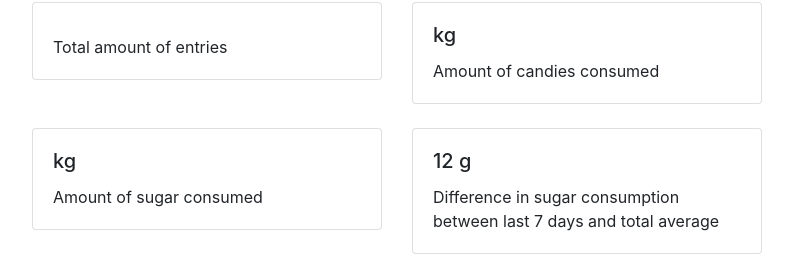
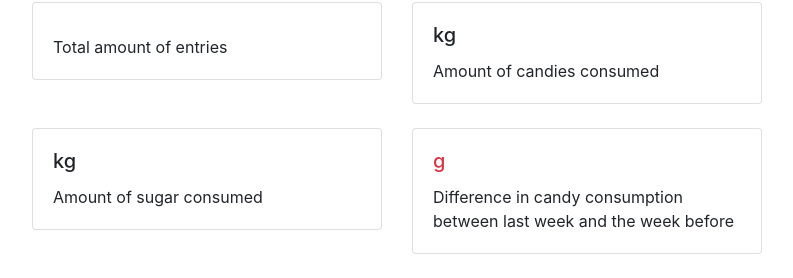
Before and after one commit to tuukkalai/CandyTracker, a Flask app: template templates/diary.html in a window 1280 px wide. Shown: the part 644-922 px from the top of the page, without its empty margins (53-846 px from the left). Run offline with Flask 2, Linux system fonts and the light colour scheme; the template is opened without the code that fills it, so the values that code supplies are empty; a user stored in the database is signed in; some libraries are stand-ins or nearby versions.

Commit message:
Added missing additional stats value

```diff
--- a/entries.py
+++ b/entries.py
@@ -23,7 +23,7 @@ def get_sum_of_days():
 
 def get_additional_user_data():
     user = users.user_id()
-    sql = "SELECT COUNT(e.id) AS count, ROUND(CAST(SUM(c.size) AS NUMERIC)/1000, 2) AS sum, ROUND(CAST(SUM(c.sugar) AS NUMERIC)/1000, 2) AS sugar FROM entries e INNER JOIN candies c ON e.candy_id=c.id WHERE e.user_id=:user"
+    sql = "SELECT COUNT(e.id) AS count, ROUND(CAST(SUM(c.size) AS NUMERIC)/1000, 2) AS sum, ROUND(CAST(SUM(c.sugar) AS NUMERIC)/1000, 2) AS sugar, (SELECT SUM(c.size) FROM candies c INNER JOIN entries e ON e.candy_id=c.id WHERE e.user_id=:user AND e.entry_time > CURRENT_DATE-7)-(SELECT SUM(c.size) FROM candies c INNER JOIN entries e ON e.candy_id=c.id WHERE e.user_id=:user AND e.entry_time <= CURRENT_DATE-7 AND e.entry_time > CURRENT_DATE-14) AS diff FROM entries e INNER JOIN candies c ON e.candy_id=c.id WHERE e.user_id=:user"
     result = db.session.execute(sql,{"user":user})
     data = result.fetchone()
     return data
--- a/templates/diary.html
+++ b/templates/diary.html
@@ -109,8 +109,8 @@
     <div class="col mb-4">
       <div class="card">
         <div class="card-body">
-          <h5 class="card-title" id="difference">12 g</h5>
-          <p class="card-text">Difference in sugar consumption between last 7 days and total average</p>
+          <h5 class="card-title{%+ if user_data.diff < 0 %} text-success{% else %} text-danger{% endif %}" id="difference">{%+ if user_data.diff > 0 %}+{% endif %}{{ user_data.diff }} g</h5>
+          <p class="card-text">Difference in candy consumption between last week and the week before</p>
         </div>
       </div>
     </div>
```
